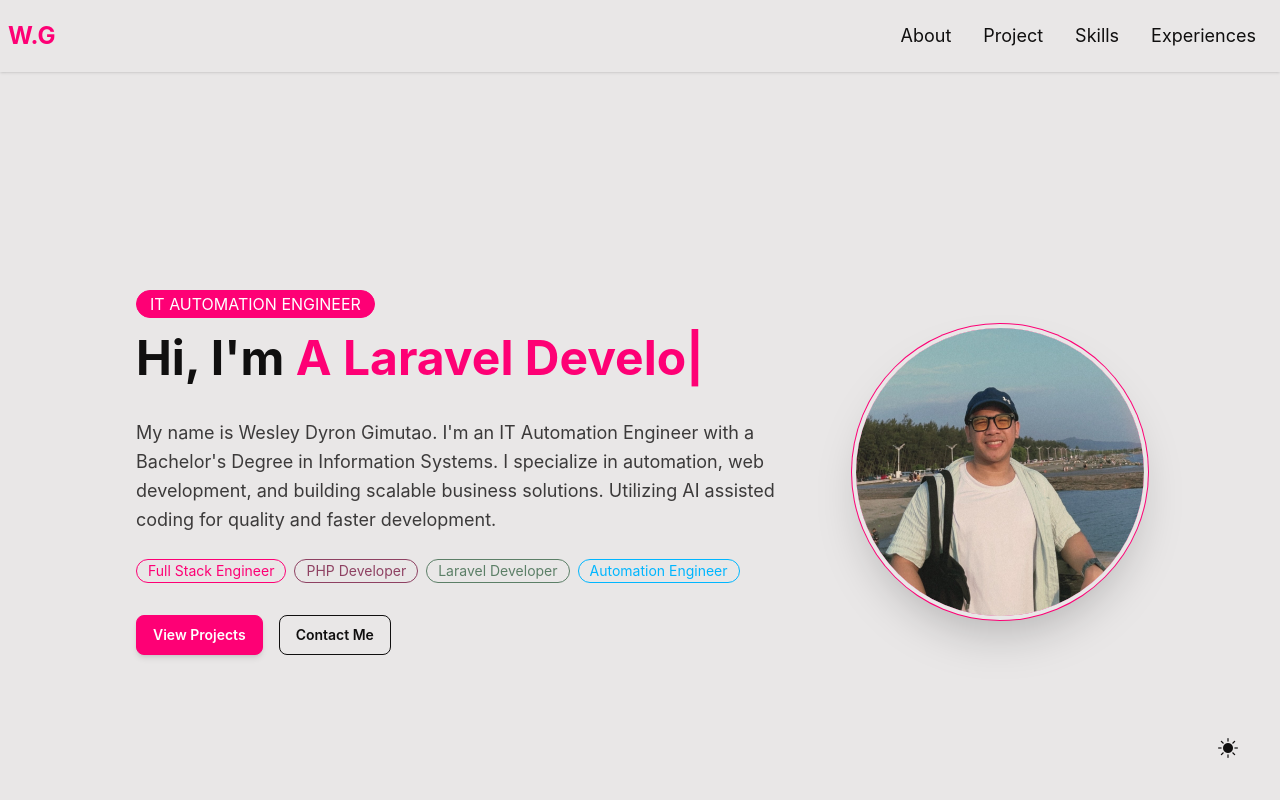
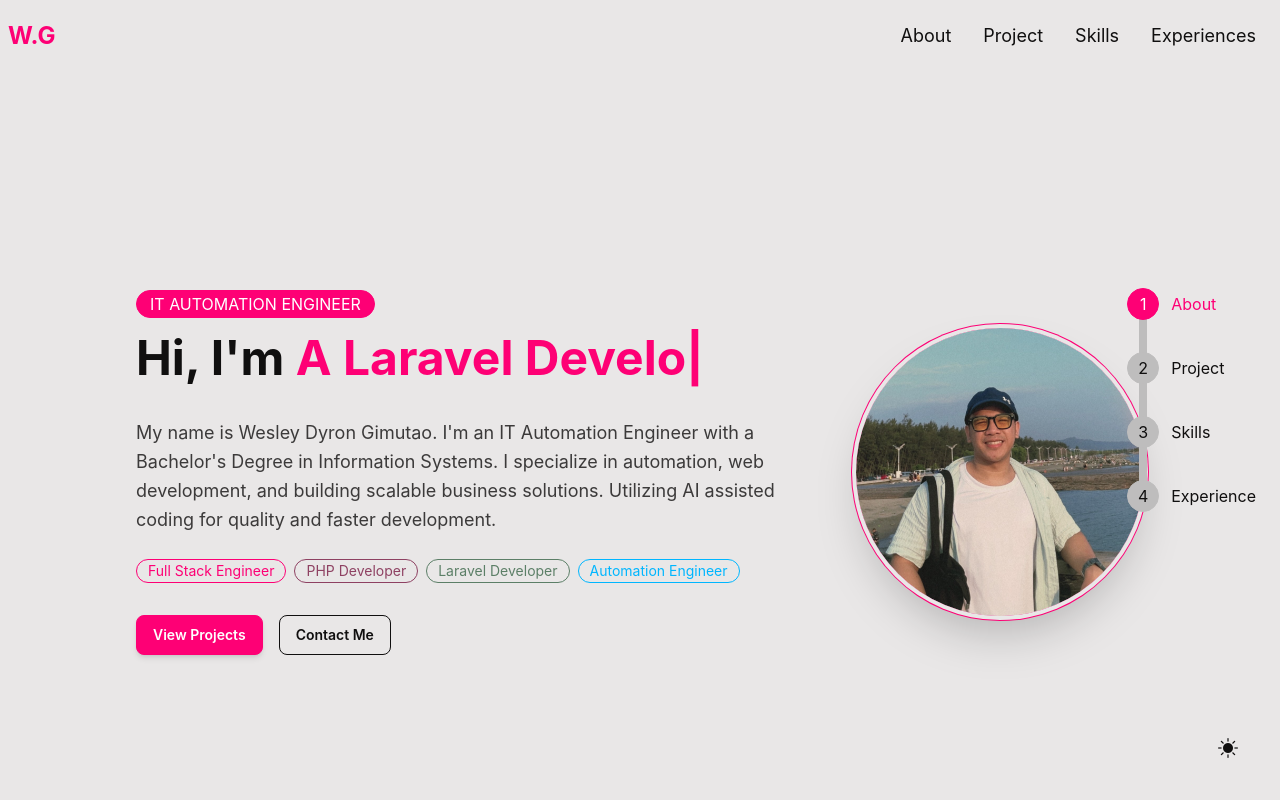
Before and after one commit to Sweasley/showcase, a React (Vite) app: page / in a window 1280 px wide. Shown: the top 800 px of the page. Built offline with nearby package versions, Linux system fonts and the light colour scheme.

Commit message:
the stepper is working

```diff
--- a/src/App.jsx
+++ b/src/App.jsx
@@ -6,35 +6,78 @@ import Projects from "./components/Projects";
 import Education from "./components/Education";
 import Footer from "./components/Footer";
 import Skills from "./components/Skills";
-import { useEffect } from "react";
+import { useEffect, useState } from "react";
 import AOS from "aos";
 import "aos/dist/aos.css";
 
 function App() {
+  const [section, setSection] = useState("");
+  useEffect(() => {
+    const observer = new IntersectionObserver(
+      (entries) => {
+        entries.forEach((entry) => {
+          console.log(
+            entry.target.id,
+            entry.isIntersecting,
+            entry.intersectionRatio,
+          );
+          if (entry.isIntersecting) {
+            setSection(entry.target.id);
+          }
+        });
+      },
+      {
+        rootMargin: "-40% 0px -55% 0px",
+      },
+    );
+
+    const elements = [
+      document.getElementById("about"),
+      document.getElementById("projects"),
+      document.getElementById("skills"),
+      document.getElementById("experience"),
+    ];
+
+    elements.forEach((element) => {
+      if (element) observer.observe(element);
+    });
+
+    return () => {
+      elements.forEach((element) => {
+        if (element) observer.unobserve(element);
+      });
+      observer.disconnect();
+    };
+  }, []);
+
   useEffect(() => {
     AOS.init({
       duration: 800,
       once: true,
     });
   }, []);
+
   return (
     <>
       <Navbar />
-      <section id="hero">
-        <Hero />
-      </section>
-      <Stepper>
-        {/* Page sections */}
+      <Stepper targetSection={section}>
+        <section id="about">
+          <Hero />
+        </section>
+
         <section id="projects">
           <Projects />
         </section>
+
         <section id="skills">
           <Skills />
         </section>
-        <section id="education">
+
+        <section id="experience">
           <Education />
         </section>
       </Stepper>
+
       <section id="footer">
         <Footer />
       </section>
--- a/src/components/Education.jsx
+++ b/src/components/Education.jsx
@@ -6,7 +6,7 @@ export default function EducationExperience() {
       <div className="max-w-5xl mx-auto">
         {/* Main Title */}
         <h1 className="text-4xl font-bold text-center mb-12">
-          Education & Experience
+          Experience & Education
         </h1>
 
         {/* EXPERIENCE */}
--- a/src/components/Navbar.jsx
+++ b/src/components/Navbar.jsx
@@ -31,7 +31,7 @@ export default function Navbar() {
               <a href="#skills">Skills</a>
             </li>
             <li>
-              <a href="#education">Experiences</a>
+              <a href="#experience">Experiences</a>
             </li>
           </ul>
         </div>
@@ -41,17 +41,25 @@ export default function Navbar() {
       <div className="hidden lg:flex flex-none">
         <ul className="menu menu-horizontal px-1 gap-2">
           <li>
-            <a className="hover:text-primary text-lg" href="#hero">About</a>
-          </li>
-                <li>
-            <a className="hover:text-primary text-lg" href="#projects">Project</a>
+            <a className="hover:text-primary text-lg" href="#hero">
+              About
+            </a>
           </li>
           <li>
-            <a className="hover:text-primary text-lg" href="#skills">Skills</a>
+            <a className="hover:text-primary text-lg" href="#projects">
+              Project
+            </a>
+          </li>
+          <li>
+            <a className="hover:text-primary text-lg" href="#skills">
+              Skills
+            </a>
           </li>
 
           <li>
-            <a className="hover:text-primary text-lg" href="#education">Experiences</a>
+            <a className="hover:text-primary text-lg" href="#experience">
+              Experiences
+            </a>
           </li>
         </ul>
       </div>
--- a/src/components/Stepper..jsx
+++ b/src/components/Stepper..jsx
@@ -1,10 +1,47 @@
 import React from "react";
 import Fab from "./Fab";
 
-export default function Stepper({ children }) {
+export default function Stepper({ children, targetSection }) {
+  console.log(targetSection);
+
   return (
     <div className="relative min-h-screen">
       <Fab />
+      <div className="fixed right-2 sm:right-6 top-1/2 -translate-y-1/2 z-50">
+        <ul className="steps steps-vertical">
+          <li
+            className={`step ${
+              targetSection === "about" ? "text-primary step-primary" : ""
+            }`}
+          >
+            <a href="#about">About</a>
+          </li>
+
+          <li
+            className={`step ${
+              targetSection === "projects" ? "text-primary step-primary" : ""
+            }`}
+          >
+            <a href="#projects">Project</a>
+          </li>
+
+          <li
+            className={`step ${
+              targetSection === "skills" ? "text-primary step-primary" : ""
+            }`}
+          >
+            <a href="#skills"> Skills</a>
+          </li>
+
+          <li
+            className={`step ${
+              targetSection === "experience" ? "text-primary step-primary" : ""
+            }`}
+          >
+            <a href="#experience">Experience</a>
+          </li>
+        </ul>
+      </div>
 
       {children}
     </div>
```
